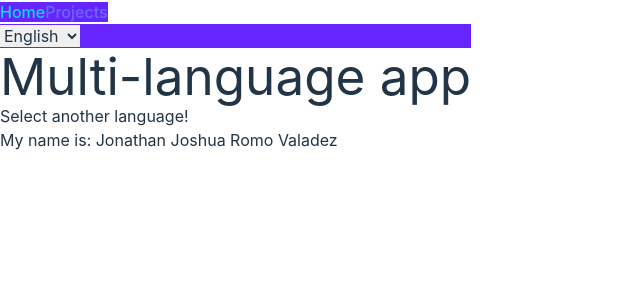
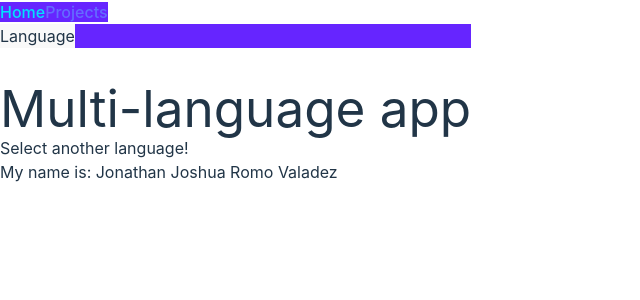
Before and after one commit to Jonhyble/jonhyble.github.io, a React (Vite) app: page /home in a window 1280 px wide. Shown: the top 300 px of the page, without its empty margins (0-640 px from the left). Built offline with nearby package versions, Linux system fonts and the light colour scheme.

Commit message:
New dropdown for language

```diff
--- a/public/lng.json
+++ b/public/lng.json
@@ -5,7 +5,8 @@
         "projects": "Projects",
         "home": "Home",
         "user": "My name is: Jonathan Joshua Romo Valadez",
-        "page-title": "Porfolio"
+        "page-title": "Porfolio",
+        "language": "Language"
     },
     "es": {
         "title": "Aplicación en varios idiomas",
@@ -13,6 +14,7 @@
         "projects": "Proyectos",
         "home": "Inicio",
         "user": "Mi nombre es: Jonathan Joshua Romo Valadez",
-        "page-title": "Portafolio"
+        "page-title": "Portafolio",
+        "language": "Lenguaje"
     }
 }
--- a/src/components/Menu/index.css
+++ b/src/components/Menu/index.css
@@ -1,35 +1,74 @@
-.active{
+.navbar {
+    height: 10%;
+    z-index: 1;
+}
+
+.active {
     color: rgb(0, 225, 255);
 }
 
-.active:hover{
+.active:hover {
     color: rgb(0, 255, 255);
 }
 
-.unactive:hover{
+.unactive:hover {
     color: rgba(255, 255, 255, 0.842);
 }
 
-.option-no-selected{
-    color: black;
+.buttonDropdown {
+    position: relative;
 }
 
-.option-no-selected:hover{
-    background-color: black;
+.menu {
+    position: absolute;
+    list-style-type: none;
+    padding: 0;
+    z-index: 1;
 }
 
-.lng-selected{
-    color: black;
+.menu-item {
+    background-color: rgb(2, 32, 131);
+    border-color: rgb(255, 255, 255);
 }
 
-.lng-selected:hover{
-    background-color: black;
+.menu-item:hover {
+    background-color: lightgray;
 }
 
-.container-nav{
+.menu-button {
+    text-align: center;
+
+    background: none;
+    color: inherit;
+    border: none;
+    padding: 5px;
+    margin: 0;
+    font: inherit;
+    cursor: pointer;
+  }
+
+.option-no-selected {
+    color: rgb(255, 255, 255);
+    background-color: rgb(167, 168, 255);
+}
+
+.option-no-selected:hover {
+    background-color: rgb(202, 202, 202);
+}
+
+.lng-selected {
+    color: rgb(255, 255, 255);
+    background-color: rgb(24, 209, 255);
+}
+
+.lng-selected:hover {
+    background-color: rgb(120, 206, 255);
+}
+
+.container-nav {
     background-color: rgba(76, 0, 255, 0.856);
 }
 
-.react-select__option{
+.react-select__option {
     color: rgb(7, 148, 2);
 }
--- a/src/components/Menu/index.jsx
+++ b/src/components/Menu/index.jsx
@@ -1,5 +1,5 @@
 import { NavLink } from "react-router-dom";
-import { useEffect } from "react";
+import { useEffect, useState } from "react";
 import './index.css'
 import Lang from "../Lang"
 
@@ -8,6 +8,11 @@ const isActive = ({ isActive }) => `flex-1 whitespace-nowrap border-r-2 px-1 py-
 export const Menu = () => {
   const pageTitle = Lang("page-title");
   const lng = localStorage.getItem("lng") || "en";
+  const [open, setOpen] = useState(false);
+
+  const handleOpenChange = () => {
+    setOpen(!open);
+  }
 
   useEffect(() => {
     document.title = pageTitle;
@@ -19,27 +24,33 @@ export const Menu = () => {
   ]
 
   const handleSelectChange = (event) => {
+    console.log(event.target.value);
     localStorage.setItem("lng", event.target.value);
     window.location.reload(true);
   }
 
   const listItems = options.map((option) =>
-    <option key={option.value} value={option.value} className={`text-xl ${(option.value === lng) ? "lng-selected" : "option-no-selected"}`}>{option.label}</option>
+    <li key={option.value} className={`menu-item border-x-2 border-b-2 ${(option.value === lng) ? "lng-selected" : "option-no-selected"}`}><button onClick={handleSelectChange} value={option.value} className="w-full h-full menu-button">{option.label}</button></li>
   );
 
   return (
-      <nav className="w-screen h-fit">
-          <div className="border-b border-gray-200 -mb-px flex">
+    <nav className="w-screen navbar">
+      <div className="border-b-2 border-gray-200 -mb-px flex h-full">
         <NavLink className={isActive} to="/home">
           {Lang("home")}
         </NavLink>
         <NavLink className={isActive} to="/projects">
           {Lang("projects")}
         </NavLink>
-              <div className="w-1/3 grid place-items-center container-nav">
-                <select id="lngSelect" className="w-full h-full text-center bg-transparent font-medium text-xl" defaultValue={localStorage.getItem("lng") || "en"} onChange={handleSelectChange}>
+        <div className="w-1/3 text-center py-auto container-nav">
+          <button className="w-full h-full buttonDropdown text-xl" onClick={handleOpenChange}>{Lang("language")}</button>
+          {
+            open ?
+              (<ul className="menu w-1/3 h-fit mt-[2px]">
                 {listItems}
-                </select>
+              </ul>)
+              : null
+          }
         </div>
       </div>
     </nav>
--- a/src/index.css
+++ b/src/index.css
@@ -38,24 +38,6 @@ h1 {
   line-height: 1.1;
 }
 
-button {
-  border-radius: 8px;
-  border: 1px solid transparent;
-  padding: 0.6em 1.2em;
-  font-size: 1em;
-  font-weight: 500;
-  font-family: inherit;
-  background-color: #1a1a1a;
-  cursor: pointer;
-  transition: border-color 0.25s;
-}
-button:hover {
-  border-color: #646cff;
-}
-button:focus,
-button:focus-visible {
-  outline: 4px auto -webkit-focus-ring-color;
-}
 
 @media (prefers-color-scheme: light) {
   :root {
--- a/src/pages/Home/index.jsx
+++ b/src/pages/Home/index.jsx
@@ -2,7 +2,7 @@ import Lang from "../../components/Lang"
 
 export const Home = () => {
     return (
-        <main className="w-screen h-fit">
+        <main className="w-screen h-fit -z-10">
             <h1 className="">{Lang("title")}</h1>
             <p className="text-3xl font-bold underline">{Lang("label")}</p>
             <p>{Lang("user")}</p>
```
Lines whose indentation alone changed are shown as unchanged.
